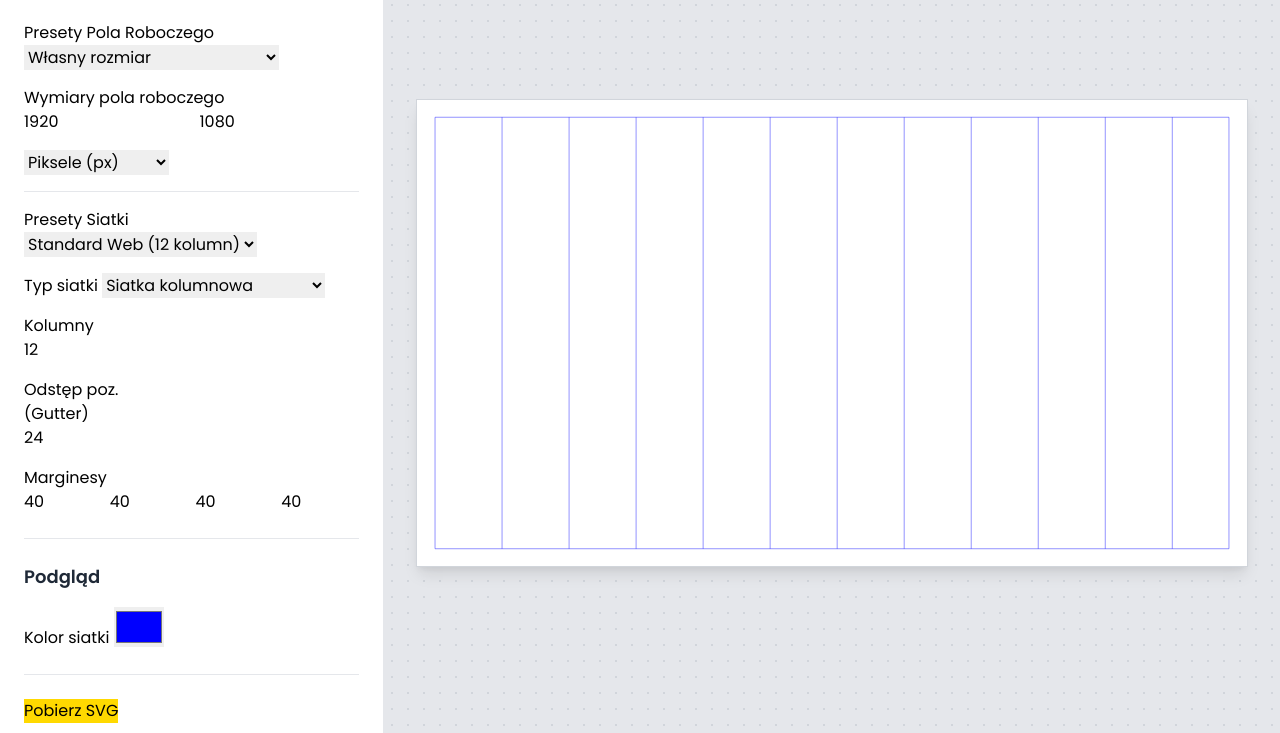
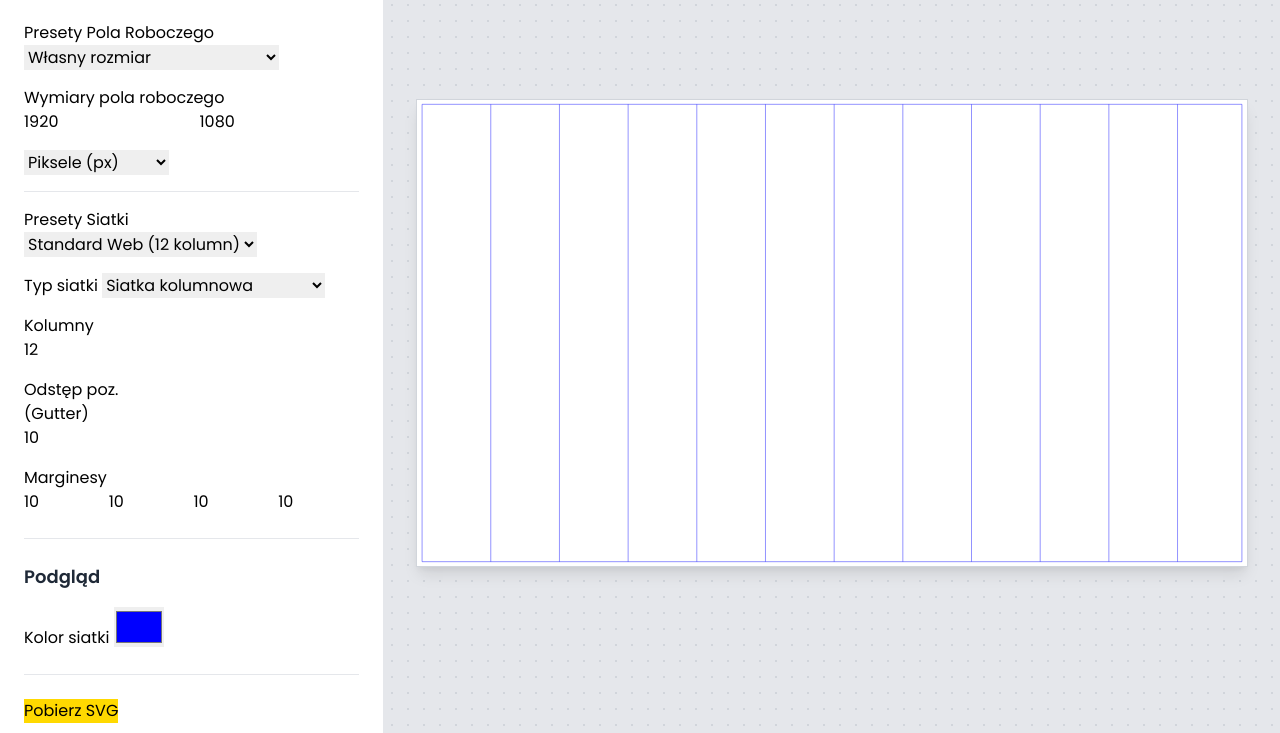
Before and after one commit to maciek-robiszto/grid_generator, a plain HTML site: page index.html in a window 1280 px wide. Shown: the part 67-800 px from the top of the page. Drawn offline with nearby package versions, Linux system fonts and the light colour scheme.

Commit message:
Update index.html

```diff
--- a/index.html
+++ b/index.html
@@ -183,7 +183,7 @@
                         </div>
                          <div id="margin-group">
                             <label class="form-label" data-lang="margins">Marginesy</label>
-                            <div class="grid grid-cols-4 gap-2">
+                            <div class="grid grid-cols-4 gap-1">
                                  <input type="number" id="margin-top-input" class="form-input" placeholder="Góra" data-lang-placeholder="top" value="10" min="0">
                                  <input type="number" id="margin-right-input" class="form-input" placeholder="Prawa" data-lang-placeholder="right" value="10" min="0">
                                  <input type="number" id="margin-bottom-input" class="form-input" placeholder="Dół" data-lang-placeholder="bottom" value="10" min="0">
@@ -271,12 +271,12 @@
                 in: { to: val => val * DPI, from: val => val / DPI }
             };
             const gridPresets = {
-                'web-12': { gridType: 'column', columns: 12, gutterX: 24, marginTop: 40, marginRight: 40, marginBottom: 40, marginLeft: 40 },
-                'web-4': { gridType: 'column', columns: 4, gutterX: 16, marginTop: 24, marginRight: 24, marginBottom: 24, marginLeft: 24 },
-                'book': { gridType: 'manuscript', marginTop: 72, marginRight: 54, marginBottom: 90, marginLeft: 54 },
+                'web-12': { gridType: 'column', columns: 12, gutterX: 10, marginTop: 10, marginRight: 10, marginBottom: 10, marginLeft: 10 },
+                'web-4': { gridType: 'column', columns: 4, gutterX: 10, marginTop: 10, marginRight: 10, marginBottom: 10, marginLeft: 10 },
+                'book': { gridType: 'manuscript', marginTop: 10, marginRight: 10, marginBottom: 10, marginLeft: 10 },
                 'thirds': { gridType: 'thirds' },
-                'golden-ratio': { gridType: 'manuscript' },
-                'baseline-8pt': { gridType: 'baseline', baseline: 8, marginTop: 24, marginRight: 24, marginBottom: 24, marginLeft: 24 }
+                'golden-ratio': { gridType: 'manuscript', marginTop: 10, marginRight: 10, marginBottom: 10, marginLeft: 10 },
+                'baseline-8pt': { gridType: 'baseline', baseline: 8, marginTop: 10, marginRight: 10, marginBottom: 10, marginLeft: 10 }
             };
 
             // --- DOM ELEMENTS ---
```
